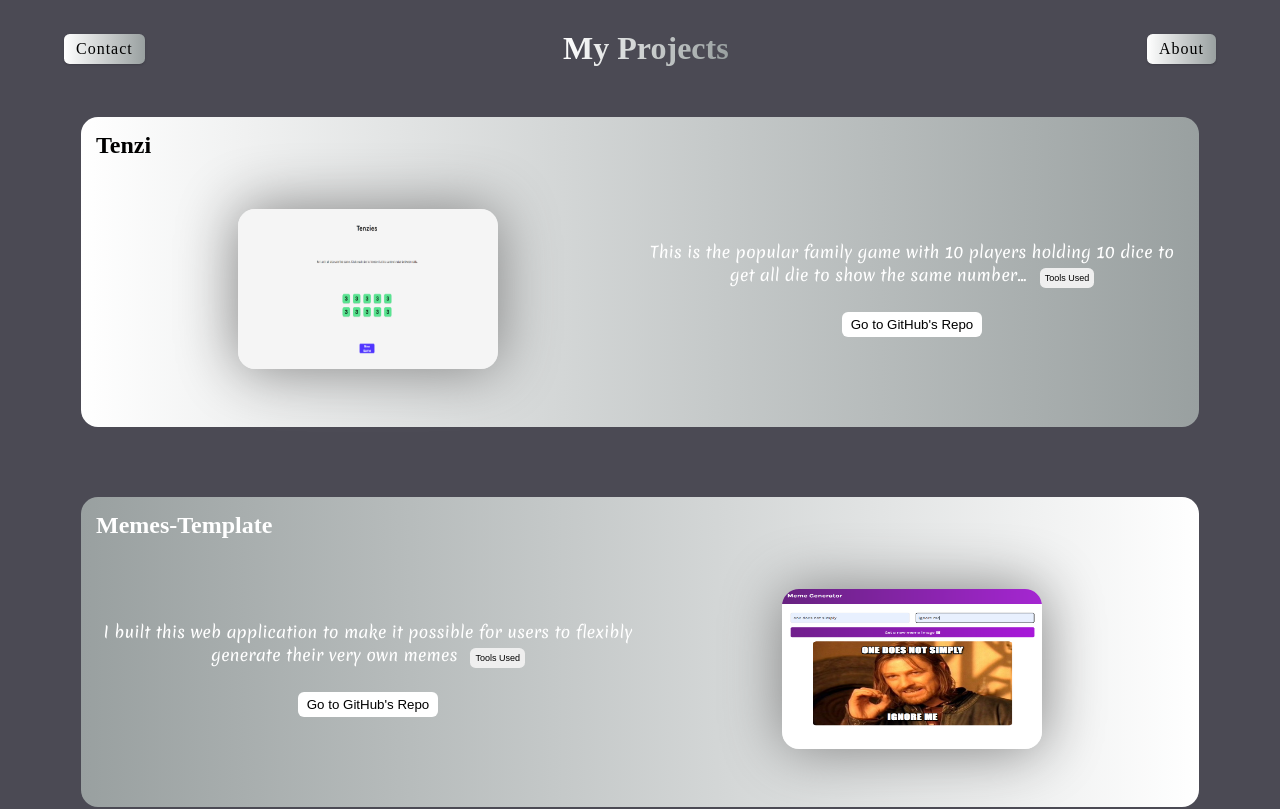
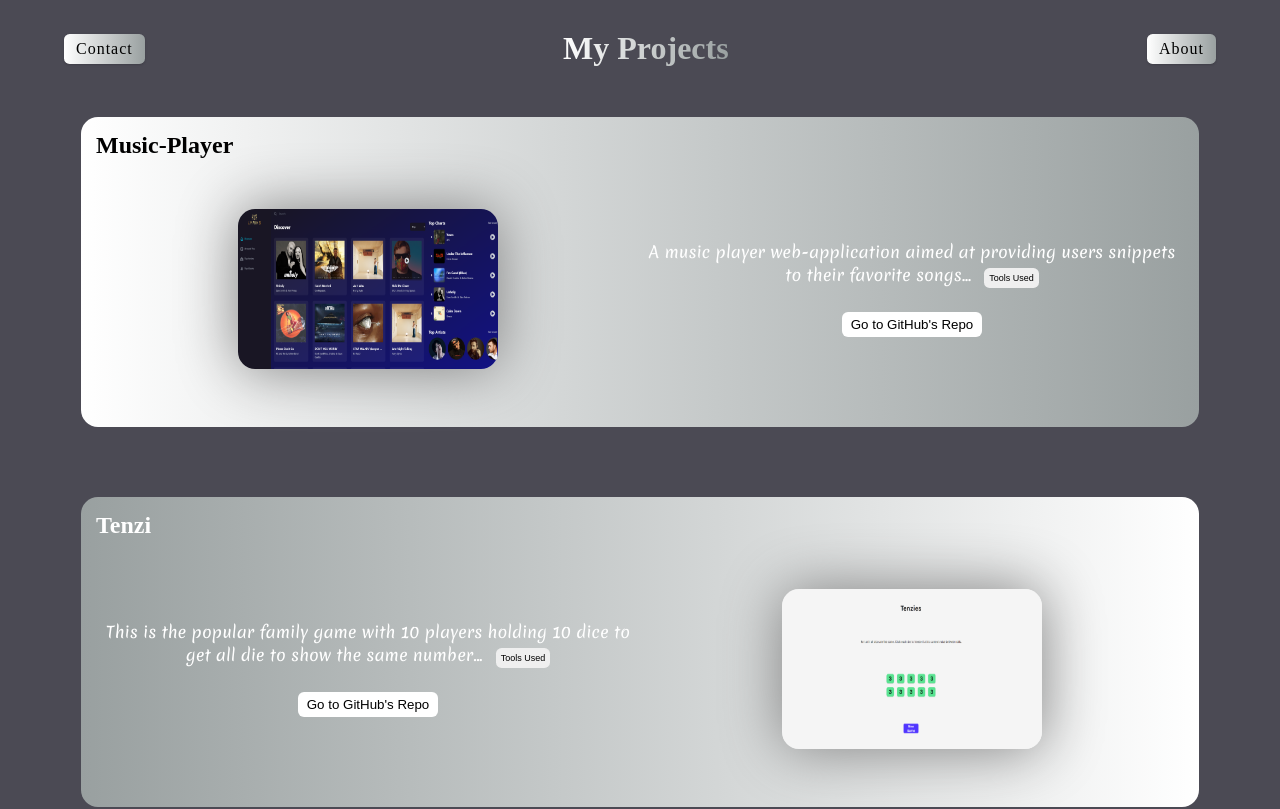
Before and after one commit to Kelvin-Ofili/react-portfolio, a React (Create React App) app: page /projects in a window 1280 px wide. Shown: the top 809 px of the page. Built offline with nearby package versions, Linux system fonts and the light colour scheme; a web font is replaced by a local one.

Commit message:
update again

```diff
--- a/src/components/projects/ProjectsData.js
+++ b/src/components/projects/ProjectsData.js
@@ -3,10 +3,22 @@ import tenzi from "../../images/Tenzi.png";
 import memes from "../../images/memes-generator.png";
 import movieFight from "../../images/movie-fight.png";
 import ecomms from "../../images/ecomms.png";
+import musicPlayer from "../../images/musicPlayer.png"
 
 const projects = [
 	{
 		id: 1,
+		name: "Music-Player",
+		description:
+			"A music player web-application aimed at providing users snippets to their favorite songs...",
+		tools: ["ReactJS", "Redux", "Tailwind", "JavaScript"],
+		projectLink: "https://music-player-ofili.netlify.app/",
+		githubLink: "https://github.com/Kelvin-Ofili/music-player-react.git",
+		image: musicPlayer,
+		tap: false,
+	},
+	{
+		id: 2,
 		name: "Tenzi",
 		description:
 			"This is the popular family game with 10 players holding 10 dice to get all die to show the same number...",
@@ -17,7 +29,7 @@ const projects = [
 		tap: false,
 	},
 	{
-		id: 2,
+		id: 3,
 		name: "Memes-Template",
 		description:
 			"I built this web application to make it possible for users to flexibly generate their very own memes",
@@ -28,7 +40,7 @@ const projects = [
 		tap: false,
 	},
 	{
-		id: 3,
+		id: 4,
 		name: " Movie-Fight",
 		description:
 			"This is a fun Web App that I created using the Express Framework and the an API...",
@@ -39,7 +51,7 @@ const projects = [
 		tap: false,
 	},
 	{
-		id: 4,
+		id: 5,
 		name: "Restaurant-Recipes",
 		description:
 			"This is a web app built with the spoonacular api aimed at providing users with important information about numerous dishes",
@@ -50,7 +62,7 @@ const projects = [
 		tap: false,
 	},
 	{
-		id: 5,
+		id: 6,
 		name: "Ecomms-Website",
 		description:
 			"This is an E-commerce kind of App where users can potentially buy different products...",
```
Also changed, not shown: src/images/musicPlayer.png (added), 1 other file (tests, documents, lock files or other folders).
